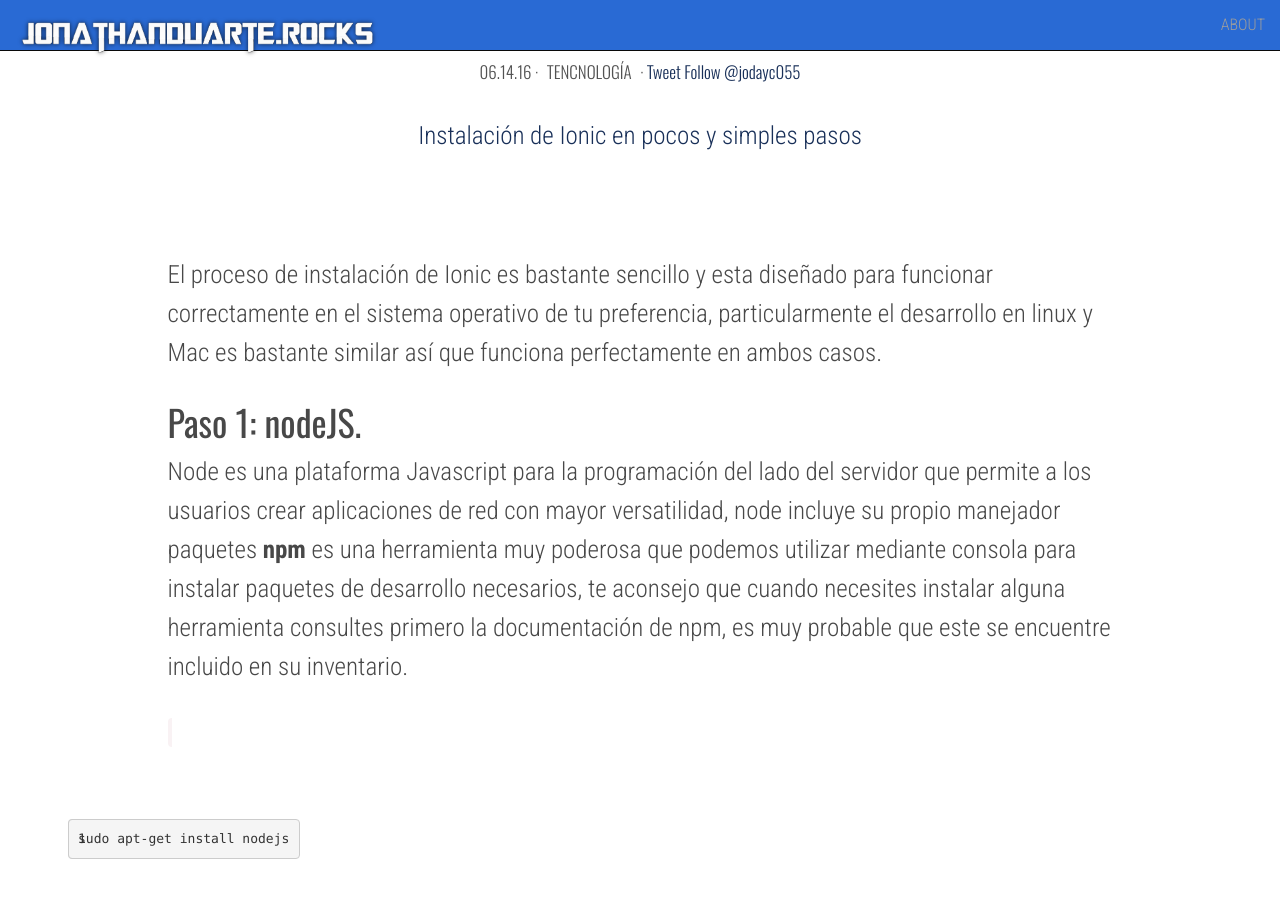
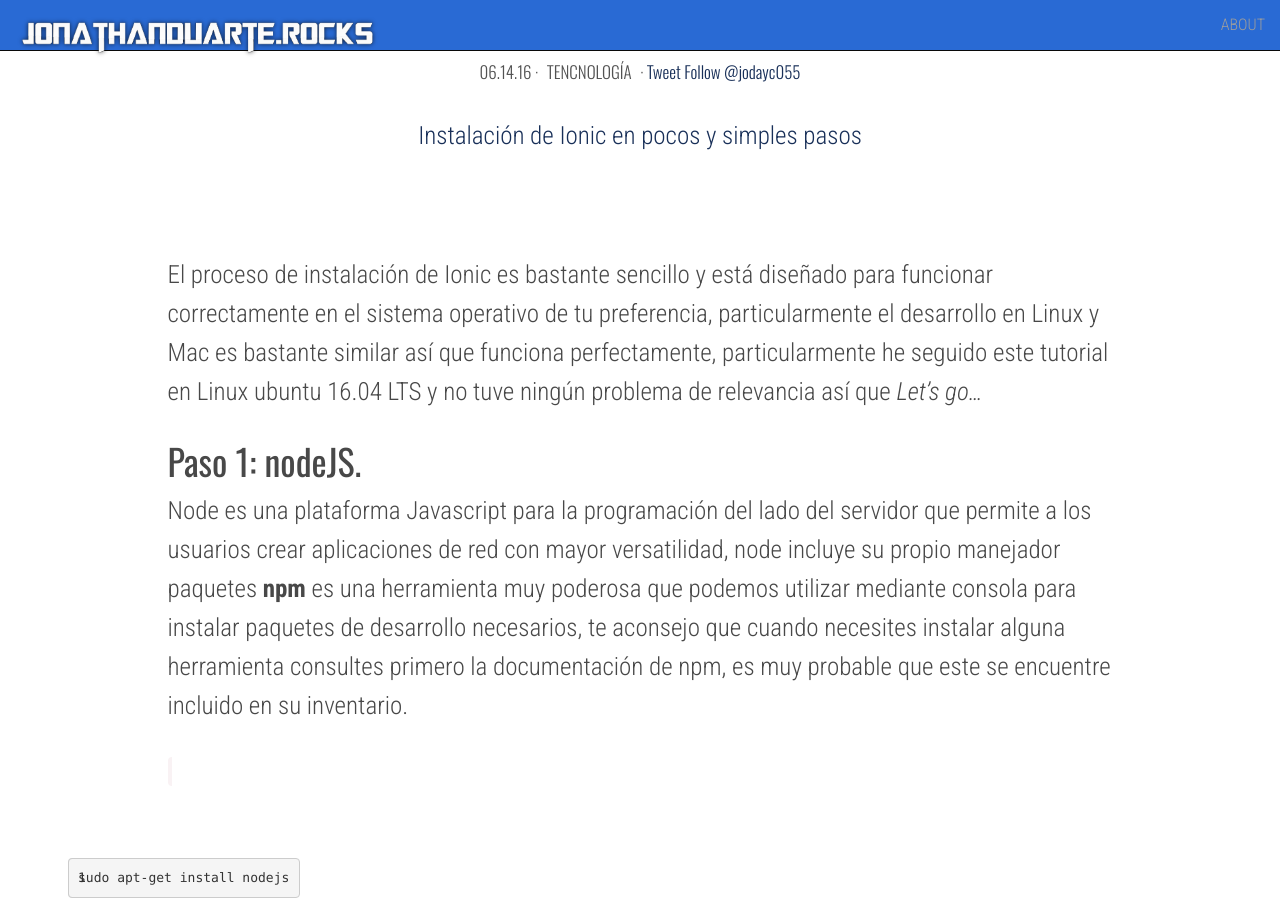
Before and after one commit to jonathanduarte/JonathanDuarte.github.io, a Jekyll site: the page built from _posts/2016-06-14-IonicIntallation-post.md, in a window 1280 px wide and 900 px high, scrolled down 641 px. Built offline with Jekyll 4.4.1, drawn with Linux system fonts in a browser that asks for light colours; nearby versions of some CDN libraries; comment, search, counter and statistics services are not loaded.

Commit message:
arregloPost

```diff
--- a/_posts/2016-06-14-IonicIntallation-post.md
+++ b/_posts/2016-06-14-IonicIntallation-post.md
@@ -11,7 +11,7 @@ author_email: mrduarte55@gmail.com
 lead_text: 'Instalación de Ionic en pocos y simples pasos'
 ---
 
-El proceso de instalación de Ionic es bastante sencillo y esta diseñado para funcionar correctamente en el sistema operativo de tu preferencia, particularmente el desarrollo en linux y Mac es bastante similar así que funciona perfectamente en ambos casos.
+El proceso de instalación de Ionic es bastante sencillo y está diseñado para funcionar correctamente en el sistema operativo de tu preferencia, particularmente el desarrollo en Linux y Mac es bastante similar así que funciona perfectamente, particularmente he seguido este tutorial en Linux ubuntu 16.04 LTS y no tuve ningún problema de relevancia así que *Let's go...*
 
 # Paso 1: nodeJS.
 
```
